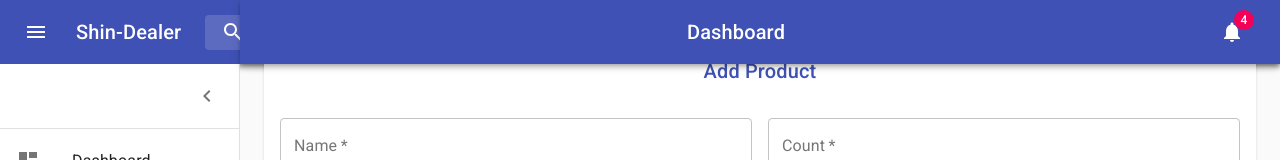
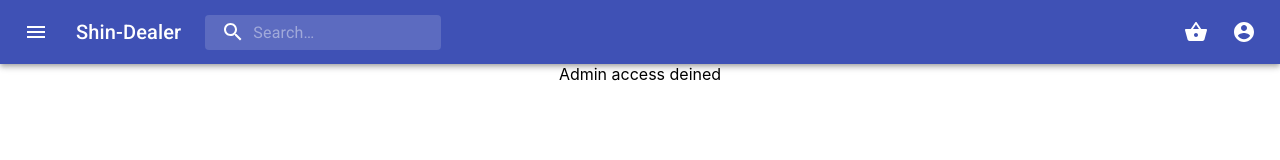
Before and after one commit to Shahrzad-gh/Shin-dealer, a React (Create React App) app in the folder client/: page /Admin in a window 1280 px wide. Shown: the top 160 px of the page. Built offline with nearby package versions, Linux system fonts and the light colour scheme; no server answers.

Commit message:
route to admin update

```diff
--- a/client/src/components/Admin/Dashboard.js
+++ b/client/src/components/Admin/Dashboard.js
@@ -24,7 +24,7 @@ import Deposits from './Deposits';
 import Orders from './Orders';
 import AddProduct from './AddProduct';
 import AddCategory from './AddCategory';
-
+import AuthContext from '../../context/AuthContext';
 
 function Copyright() {
   return (
@@ -133,7 +133,9 @@ export default function Dashboard() {
   const fixedHeightPaper = clsx(classes.paper, classes.fixedHeight);
 
   return (
-    <div className={classes.root}>
+    <AuthContext.Consumer>
+      {(user) => user.user.role === 'admin' ?
+      <div className={classes.root}>
       <CssBaseline />
       <AppBar position="absolute" className={clsx(classes.appBar, open && classes.appBarShift)}>
         <Toolbar className={classes.toolbar}>
@@ -214,5 +216,10 @@ export default function Dashboard() {
         </Container>
       </main>
     </div>
+    :
+    <div>Admin access deined</div>
+    }
+    </AuthContext.Consumer>
+
   );
 }
```
